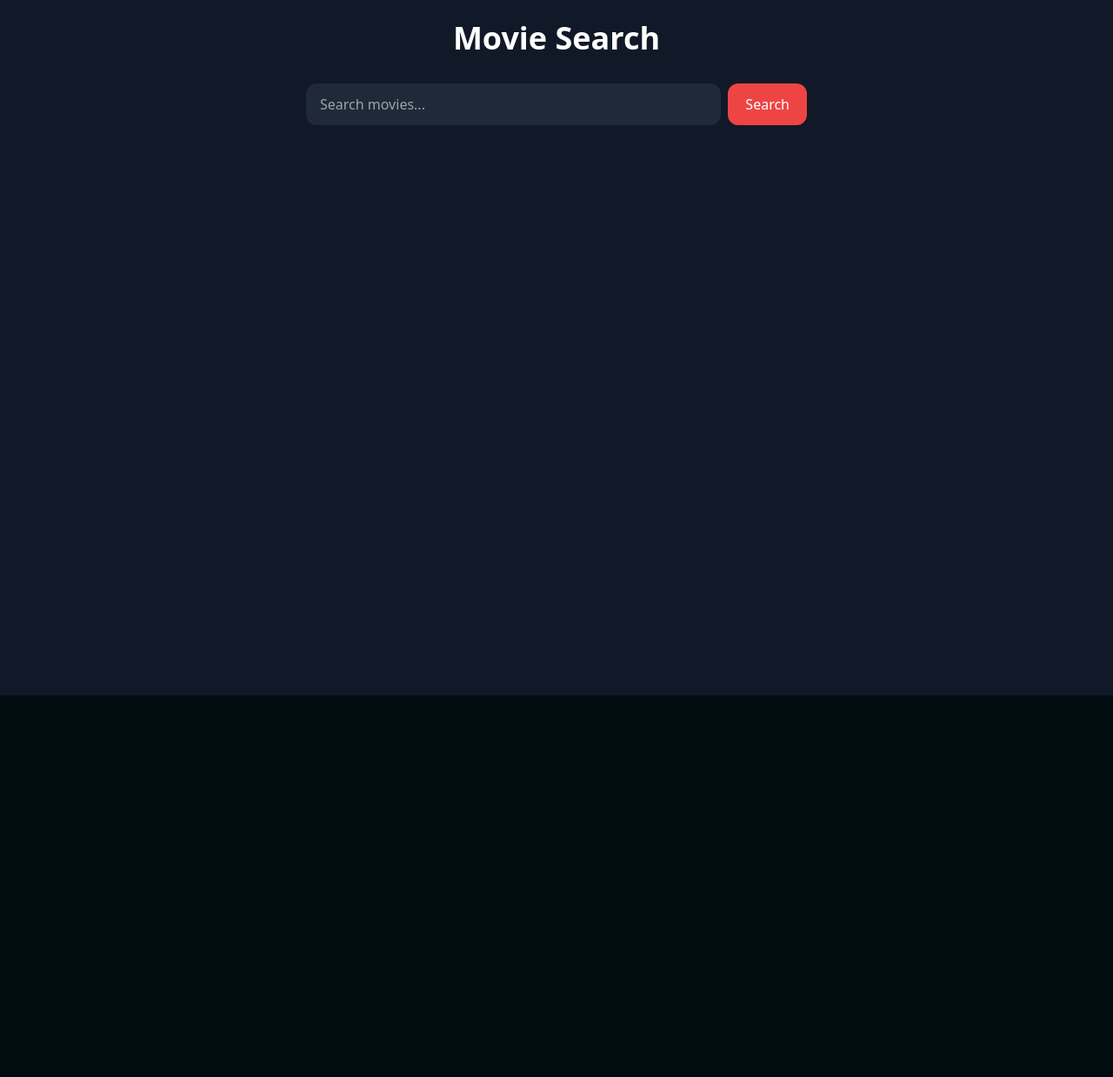
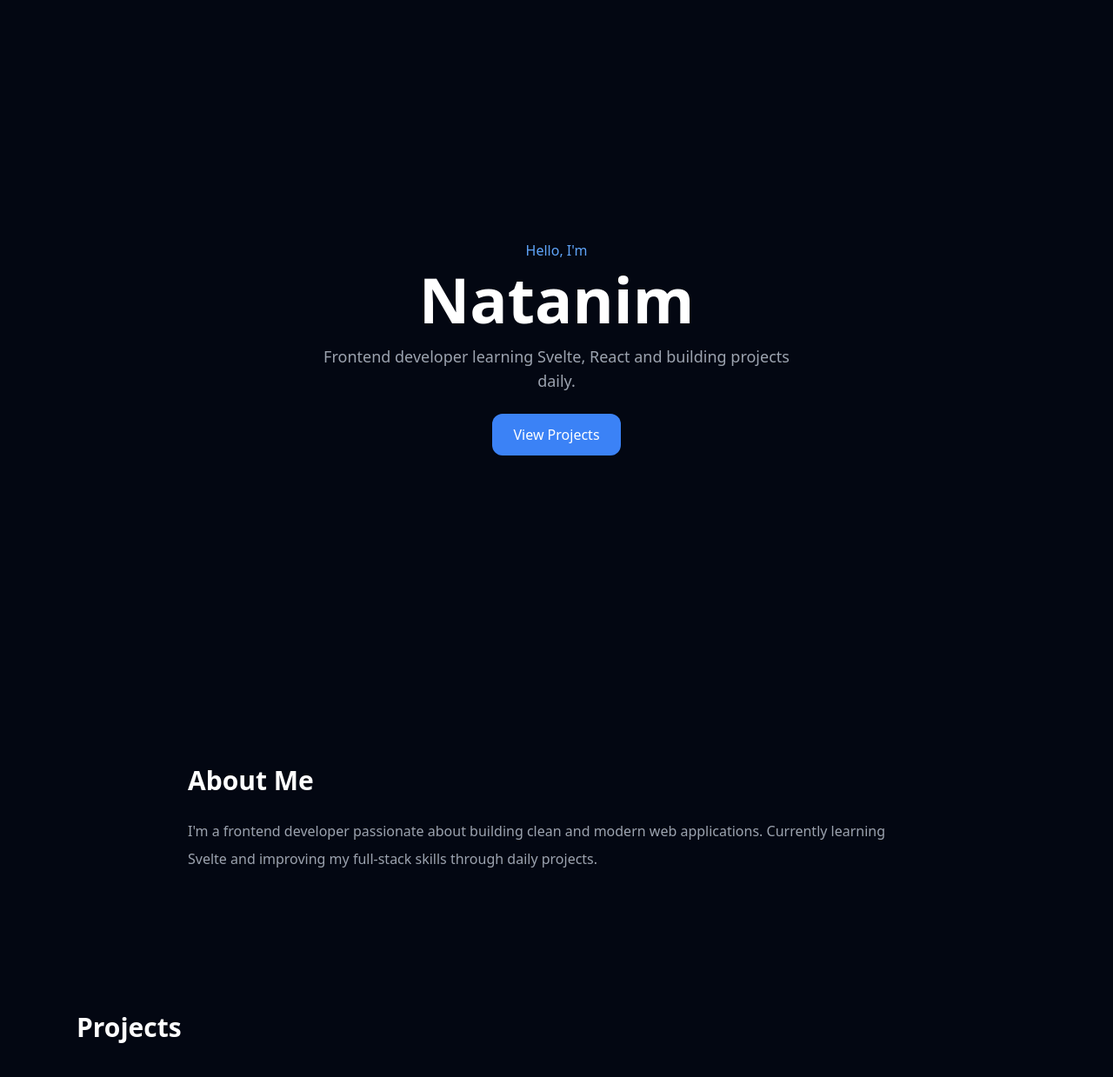
Before and after one commit to natii841/svelte-7day-challenge, a Svelte app in the folder my-svelte-project/: page / in a window 1280 px wide. Shown: the top 1239 px of the page at 87% size. Before the commit the page ends 800 px from the top, so only its background shows below. Built offline with nearby package versions, Linux system fonts and the light colour scheme.

Commit message:
day6-a simple portfolio for showcasing my projects

```diff
--- a/my-svelte-project/src/App.svelte
+++ b/my-svelte-project/src/App.svelte
@@ -1,5 +1,5 @@
 <script>
-  import Movies from "./projects/day5-movies/Movies.svelte";
+  import Portfolio from "./projects/day6-portfolio/Portfolio.svelte";
 </script>
 
-<Movies />
+<Portfolio />
--- /dev/null
+++ b/my-svelte-project/src/projects/day6-portfolio/Portfolio.svelte
@@ -0,0 +1,13 @@
+<script>
+  import Hero from "./components/Hero.svelte";
+  import About from "./components/About.svelte";
+  import Projects from "./components/Projects.svelte";
+  import Contact from "./components/Contact.svelte";
+</script>
+
+<div class="bg-gray-950 text-white min-h-screen">
+  <Hero />
+  <About />
+  <Projects />
+  <Contact />
+</div>
--- /dev/null
+++ b/my-svelte-project/src/projects/day6-portfolio/components/About.svelte
@@ -0,0 +1,12 @@
+<section class="py-20 px-6 max-w-4xl mx-auto">
+
+  <h2 class="text-3xl font-bold mb-6">
+    About Me
+  </h2>
+
+  <p class="text-gray-400 leading-8">
+    I'm a frontend developer passionate about building clean and modern web applications.
+    Currently learning Svelte and improving my full-stack skills through daily projects.
+  </p>
+
+</section>
--- /dev/null
+++ b/my-svelte-project/src/projects/day6-portfolio/components/Contact.svelte
@@ -0,0 +1,31 @@
+<section class="py-20 px-6 text-center">
+
+  <h2 class="text-3xl font-bold mb-4">
+    Contact
+  </h2>
+
+  <p class="text-gray-400 mb-6">
+    Let's connect and build something amazing.
+  </p>
+
+  <div class="flex justify-center gap-4">
+
+    <a
+      href="https://github.com/natii841"
+      target="_blank"
+      class="bg-gray-800 hover:bg-gray-700 px-5 py-3 rounded-xl"
+    >
+      GitHub
+    </a>
+
+    <a
+      href="https://t.me/nati10000"
+      target="_blank"
+      class="bg-blue-500 hover:bg-blue-600 px-5 py-3 rounded-xl"
+    >
+      Telegram
+    </a>
+
+  </div>
+
+</section>
--- /dev/null
+++ b/my-svelte-project/src/projects/day6-portfolio/components/Footer.svelte
@@ -0,0 +1,7 @@
+<section class=" bg-blue-200">
+
+<h2 class="text-3xl font-bold mb-4">
+    Contact
+  </h2>
+
+</section>
--- /dev/null
+++ b/my-svelte-project/src/projects/day6-portfolio/components/Hero.svelte
@@ -0,0 +1,22 @@
+<section class="min-h-screen flex flex-col items-center justify-center text-center px-4">
+
+  <p class="text-blue-400 mb-2">
+    Hello, I'm
+  </p>
+
+  <h1 class="text-5xl md:text-7xl font-bold mb-4">
+    Natanim
+  </h1>
+
+  <p class="text-gray-400 max-w-xl text-lg">
+    Frontend developer learning Svelte, React and building projects daily.
+  </p>
+
+  <a
+    href="#projects"
+    class="mt-6 bg-blue-500 hover:bg-blue-600 px-6 py-3 rounded-xl transition"
+  >
+    View Projects
+  </a>
+
+</section>
--- /dev/null
+++ b/my-svelte-project/src/projects/day6-portfolio/components/Projects.svelte
@@ -0,0 +1,46 @@
+<script>
+  const projects = [
+    {
+      title: "MCYE",
+      desc: "A website made for MCYE NGO organization."
+    },
+    {
+      title: "Todo App",
+      desc: "Todo app with localStorage and Tailwind."
+    },
+    {
+      title: "Speak-to-Guess-game",
+      desc: "A simple JS speak to guess game I learned thorugh Brad Traversy that allows users to speak to the mic to guess a specific number"
+    },
+    {
+      title: "Reactjs testimonial Card",
+      desc: "A simple GRID LAYOUT TESTIMONIAL CARD"
+    }
+  ];
+</script>
+
+<section id="projects" class="py-20 px-6 max-w-6xl mx-auto">
+
+  <h2 class="text-3xl font-bold mb-10">
+    Projects
+  </h2>
+
+  <div class="grid md:grid-cols-2 gap-6">
+
+    {#each projects as project}
+      <div class="bg-gray-900 border border-gray-800 rounded-2xl p-6 hover:border-blue-500 transition">
+
+        <h3 class="text-xl font-semibold mb-3">
+          {project.title}
+        </h3>
+
+        <p class="text-gray-400">
+          {project.desc}
+        </p>
+
+      </div>
+    {/each}
+
+  </div>
+
+</section>
```
